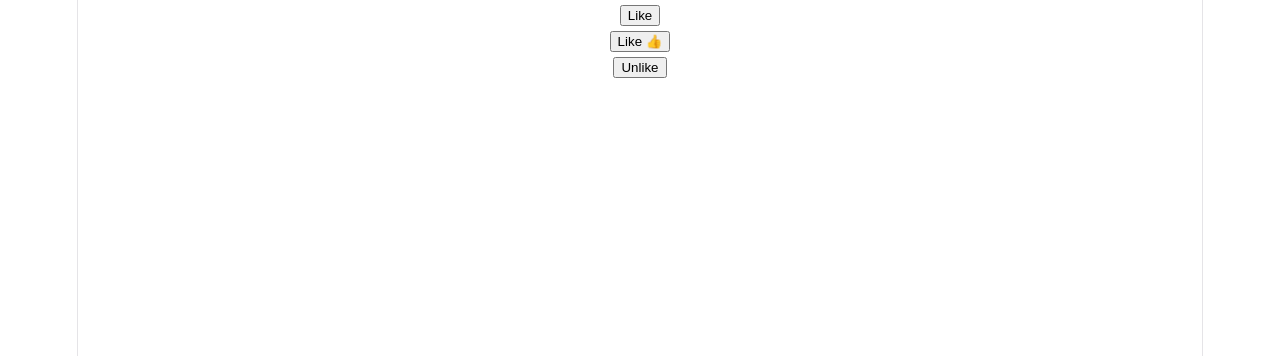
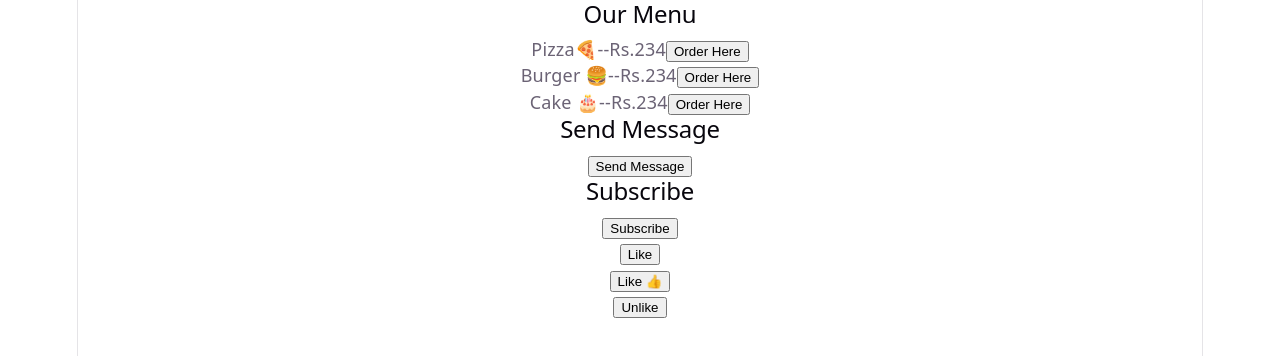
Before and after one commit to vinayg2509/Reac-Learning, a React (Vite) app in the folder reactlearning/my-react-learning/: page / in a window 1280 px wide. Shown: the top 356 px of the page. Built offline with nearby package versions, Linux system fonts and the light colour scheme.

Commit message:
[Vinay]Practised even handling using event handler as props

```diff
--- a/reactlearning/my-react-learning/src/App.jsx
+++ b/reactlearning/my-react-learning/src/App.jsx
@@ -5,11 +5,20 @@ import UserCard from './components/UserCard';
 import CardWrapper from './components/CardWrapper';
 import CustomButton from './components/CustomButton';
 import MyButton from './components/MyButton';
+import ContactUsButton from './components/ContactUsButton';
+import SubscribeButton from './components/SubscribeButton';
+import Menu from './components/Menu';
 
 function App() {
 
   return (
   <>
+
+      <Menu/>
+
+
+    <ContactUsButton/>
+    <SubscribeButton/>
 
       <CustomButton/>
 
--- /dev/null
+++ b/reactlearning/my-react-learning/src/components/ActionButton.jsx
@@ -0,0 +1,9 @@
+import React from 'react'
+
+export default function ActionButton({text,onClick}) {
+  return (
+    <div>
+      <button onClick={onClick}>{text}</button>
+    </div>
+  )
+}
--- /dev/null
+++ b/reactlearning/my-react-learning/src/components/ContactUsButton.jsx
@@ -0,0 +1,15 @@
+import React from 'react'
+import ActionButton from './ActionButton'
+
+export default function ContactUsButton() {
+
+    const sendMessage=()=>{
+        alert("Sending message")
+    }
+  return (
+    <div>
+        <h2>Send Message</h2>
+        <ActionButton onClick={sendMessage}text="Send Message"/>
+    </div>
+  )
+}
--- /dev/null
+++ b/reactlearning/my-react-learning/src/components/Menu.jsx
@@ -0,0 +1,18 @@
+import React from 'react'
+import MenuItems from './MenuItems'
+
+export default function Menu() {
+
+    const handelOrder=(name, price)=>{
+        alert(`You have ordered ${name} and Rs.${price}`)
+    }
+  return (
+    <div>
+        <h2>Our Menu</h2>
+        <MenuItems onOrder={handelOrder}name="Pizza🍕" price={234}/>
+        <MenuItems onOrder={handelOrder}name="Burger 🍔" price={234}/>
+        <MenuItems onOrder={handelOrder}name="Cake 🎂" price={234}/>
+
+    </div>
+  )
+}
--- /dev/null
+++ b/reactlearning/my-react-learning/src/components/MenuItems.jsx
@@ -0,0 +1,12 @@
+import React from 'react'
+
+export default function MenuItems({name,price,onOrder}) {
+
+
+  return (
+    <div>
+            <span>{name}--Rs.{price}</span>
+            <button onClick={()=>onOrder(name,price)}>Order Here</button>
+    </div>
+  )
+}
--- /dev/null
+++ b/reactlearning/my-react-learning/src/components/SubscribeButton.jsx
@@ -0,0 +1,14 @@
+import React from 'react'
+import ActionButton from './ActionButton'
+
+export default function SubscribeButton() {
+    const subscribeUs=()=>{
+        alert("Thank You for Subscribing")
+    }
+  return (
+    <div>
+        <h2>Subscribe </h2>
+      <ActionButton onClick={subscribeUs} text="Subscribe"/>
+    </div>
+  )
+}
```
